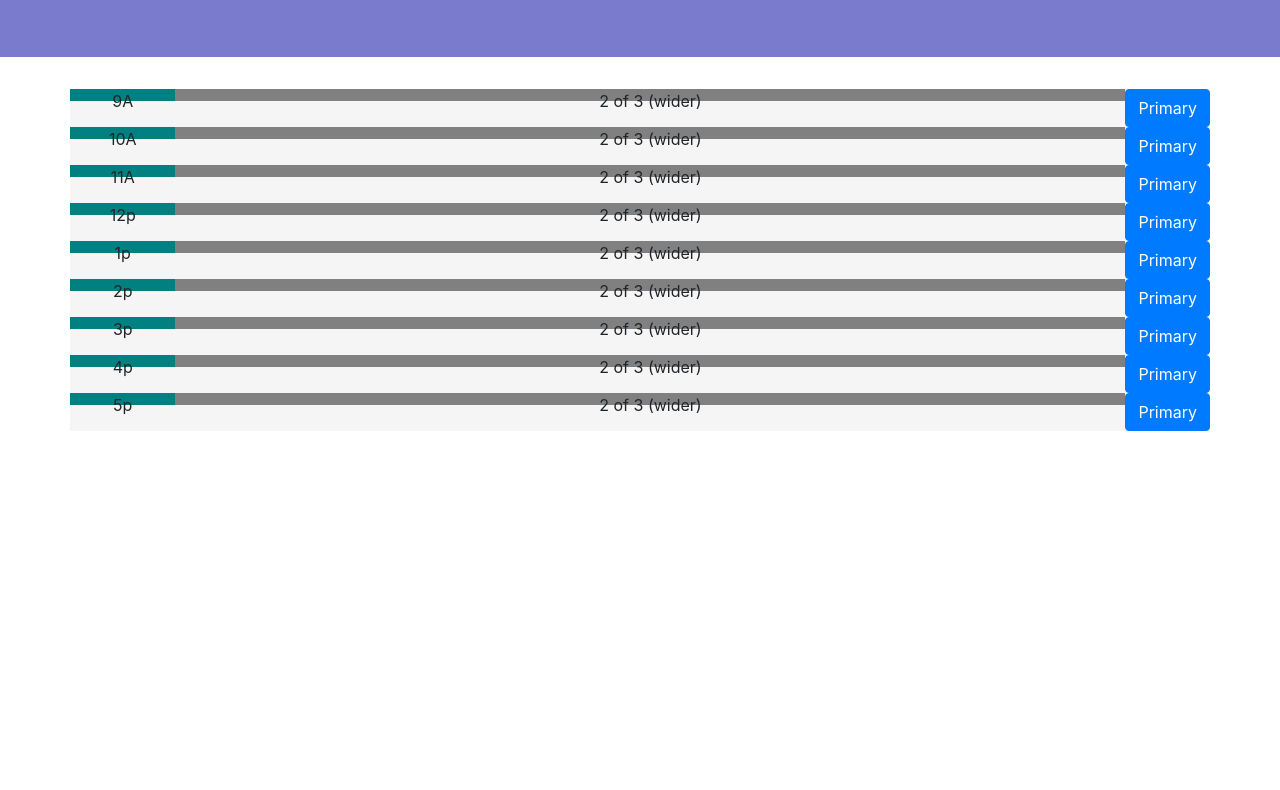
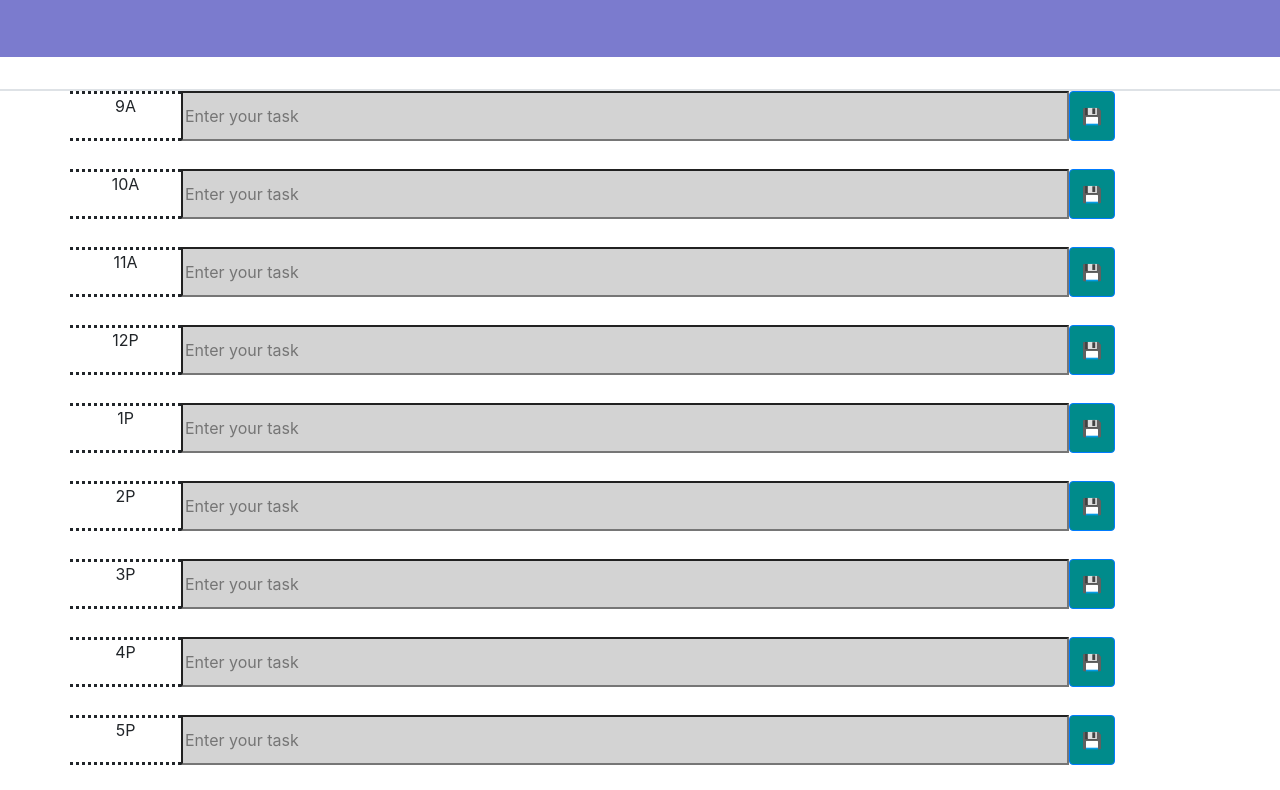
Before and after one commit to CRParrott/Work-Schedule-Homework, a plain HTML site: page index.html in a window 1280 px wide. Shown: the part 252-1042 px from the top of the page. Before the commit the page ends 800 px from the top, so only its background shows below. Drawn offline with nearby package versions, Linux system fonts and the light colour scheme.

Commit message:
Finished table with time, text input, and button

```diff
--- a/assets/css/style.css
+++ b/assets/css/style.css
@@ -3,22 +3,43 @@
     color: white;
 }
 
-.container {
+.header {
     text-align: center;
 }
 
-.row {
-    background-color: whitesmoke;
+.border {
+    border: solid;
+    border-top: 2px;
 }
 
-.col {
-    background-color: teal;
-    height: 12px;
-    margin-bottom: 10px;
+
+.row {
+    width: 100%;
+    height: 10%;
+    margin-bottom: 20px;
 }
 
-.col-10 {
-    background-color: gray;
-    margin-bottom: 10px;
-    height: 12px;
+.col-hour {
+    width: 10%;
+    height: 50px;
+    border-top-style: dotted;
+    border-bottom: dotted;
+    text-align: center;
 }
+
+.col-task {
+    width: 80%;
+    height: 50px;
+    border-style: hidden;
+}
+
+.col-task-input {
+    width: 100%;
+    height: 100%;
+    background-color: lightgray;
+}
+
+.btn {
+    background-color: darkcyan;
+    height: 50px;
+}
--- a/assets/js/script.js
+++ b/assets/js/script.js
@@ -1,7 +1,18 @@
 var timeDisplayEl = $('#time-display');
+var timeColor = $('#col-task');
 
 // handle displaying the time
 function displayTime() {
-    var rightNow = moment().format('MMM DD, YYYY [at] hh:mm a');
+    var rightNow = moment().format('MMM DD, YYYY');
     timeDisplayEl.text(rightNow);
   }
+
+displayTime();
+
+// background color based on time
+function timeBackground() {
+}
+
+timeBackground();
+
+// save an entry to the form
--- a/index.html
+++ b/index.html
@@ -15,95 +15,87 @@
 
     <body>
         <header class="jumbotron jumbotron-fluid custom-jumbotron">
-            <div class="container">
-            <h1>Work Day Scheduler</h1>
-            <p>A simple calender app for scheduling your work day</p>
-            <h2>Current Time &amp; Date: <br /> <span id="time-display">00:00</span></h2>
+            <div class="header">
+              <h1>Work Day Scheduler</h1>
+              <p>A simple calender app for scheduling your work day</p>
+              <h2>Current Time &amp; Date: <br /> <span id="time-display">00:00</span></h2>
             </div>
         </header>
 
         <main>
-            <div class="container">
+          <div class="border" border-color="black"></div>
+
+          <div class="container">
                 <div class="row">
-                  <div class="col">
-                    9A
+                  <label class="col-hour">9A</label>
+                  <div class="col-task">
+                    <input type="text" class="col-task-input" name="task" placeholder="Enter your task" />
                   </div>
-                  <div class="col-10">
-                    2 of 3 (wider)
+                  <button type="button" class="btn btn-primary">💾</button>
+                </div>
+
+                <div class="row">
+                  <label class="col-hour">10A</label>
+                  <div class="col-task">
+                    <input type="text" class="col-task-input" name="task" placeholder="Enter your task" />
                   </div>
-                  <button type="button" class="btn btn-primary">Primary</button>
+                  <button type="button" class="btn btn-primary">💾</button>
                 </div>
+
                 <div class="row">
-                    <div class="col">
-                      10A
-                    </div>
-                    <div class="col-10">
-                      2 of 3 (wider)
-                    </div>
-                    <button type="button" class="btn btn-primary">Primary</button>
+                  <label class="col-hour">11A</label>
+                  <div class="col-task">
+                    <input type="text" class="col-task-input" name="task" placeholder="Enter your task" />
+                  </div>
+                  <button type="button" class="btn btn-primary">💾</button>
                 </div>
+
                 <div class="row">
-                    <div class="col">
-                      11A
-                    </div>
-                    <div class="col-10">
-                      2 of 3 (wider)
-                    </div>
-                    <button type="button" class="btn btn-primary">Primary</button>
+                  <label class="col-hour">12P</label>
+                  <div class="col-task">
+                    <input type="text" class="col-task-input" name="task" placeholder="Enter your task" />
+                  </div>
+                  <button type="button" class="btn btn-primary">💾</button>
                 </div>
+
                 <div class="row">
-                    <div class="col">
-                      12p
-                    </div>
-                    <div class="col-10">
-                      2 of 3 (wider)
-                    </div>
-                    <button type="button" class="btn btn-primary">Primary</button>
+                  <label class="col-hour">1P</label>
+                  <div class="col-task">
+                    <input type="text" class="col-task-input" name="task" placeholder="Enter your task" />
+                  </div>
+                  <button type="button" class="btn btn-primary">💾</button>
                 </div>
+
                 <div class="row">
-                    <div class="col">
-                      1p
-                    </div>
-                    <div class="col-10">
-                      2 of 3 (wider)
-                    </div>
-                    <button type="button" class="btn btn-primary">Primary</button>
+                  <label class="col-hour">2P</label>
+                  <div class="col-task">
+                    <input type="text" class="col-task-input" name="task" placeholder="Enter your task" />
+                  </div>
+                  <button type="button" class="btn btn-primary">💾</button>
                 </div>
+
                 <div class="row">
-                    <div class="col">
-                      2p
-                    </div>
-                    <div class="col-10">
-                      2 of 3 (wider)
-                    </div>
-                    <button type="button" class="btn btn-primary">Primary</button>
+                  <label class="col-hour">3P</label>
+                  <div class="col-task">
+                    <input type="text" class="col-task-input" name="task" placeholder="Enter your task" />
+                  </div>
+                  <button type="button" class="btn btn-primary" onclick="Save()">💾</button>
                 </div>
+
                 <div class="row">
-                    <div class="col">
-                      3p
-                    </div>
-                    <div class="col-10">
-                      2 of 3 (wider)
-                    </div>
-                    <button type="button" class="btn btn-primary">Primary</button>
+                  <label class="col-hour">4P</label>
+                  <div class="col-task">
+                    <input type="text" class="col-task-input" name="task" placeholder="Enter your task" />
+                  </div>
+                  <button type="button" class="btn btn-primary">💾</button>
                 </div>
+
                 <div class="row">
-                    <div class="col">
-                      4p
-                    </div>
-                    <div class="col-10">
-                      2 of 3 (wider)
-                    </div>
-                    <button type="button" class="btn btn-primary">Primary</button>
-                </div>
-                <div class="row">
-                    <div class="col">
-                      5p
-                    </div>
-                    <div class="col-10">
-                      2 of 3 (wider)
-                    </div>
-                    <button type="button" class="btn btn-primary">Primary</button>
+                  <label class="col-hour">5P</label>
+                  <div class="col-task">
+                    <input type="text" class="col-task-input" name="task" placeholder="Enter your task" />
+                  </div>
+                  <button type="button" class="btn btn-primary">💾</button>
                 </div>
         </main>
 
```
